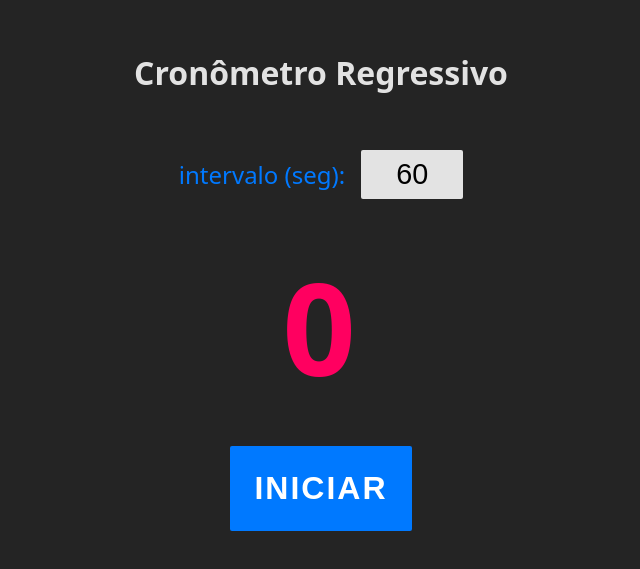
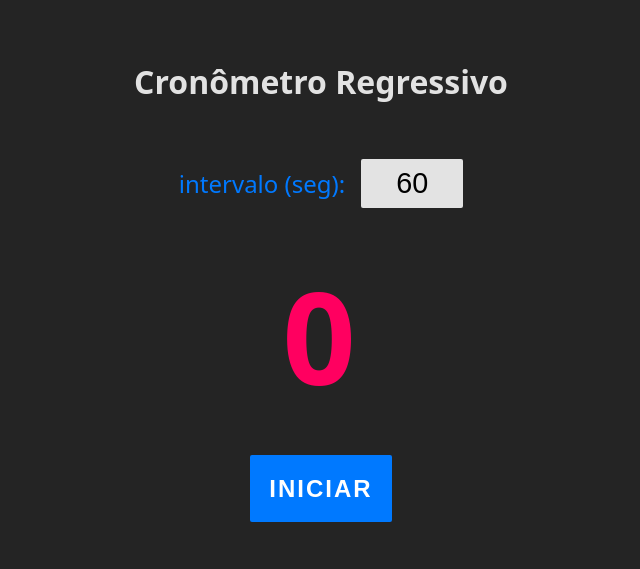
Before and after one commit to wwwacedo/cronometro-regressivo, a React (Vite) app: page / in a window 1280 px wide. Shown: the part 109-678 px from the top of the page, without its empty margins (319-959 px from the left). Built offline with nearby package versions, Linux system fonts and the light colour scheme.

Commit message:
atualização

```diff
--- a/src/App.css
+++ b/src/App.css
@@ -7,5 +7,6 @@
 body {
 	color: rgba(255, 255, 255, 0.87);
 	background-color: #242424;
-	font-family: system-ui, -apple-system, BlinkMacSystemFont, 'Segoe UI', Roboto, Oxygen, Ubuntu, Cantarell, 'Open Sans', 'Helvetica Neue', sans-serif
+	width: 100vw;
+	font-family: system-ui, -apple-system, BlinkMacSystemFont, 'Segoe UI', Roboto, Oxygen, Ubuntu, Cantarell, 'Open Sans', 'Helvetica Neue', sans-serif;
 }
--- a/src/App.jsx
+++ b/src/App.jsx
@@ -11,9 +11,9 @@ const Wrapper = styled.div`
 	align-items: center;
 	justify-content: center;
 	gap: 1rem;
-	place-items: center;
-	width: 100vw;
+	width: 100%;
 	height: 100vh;
+
 `
 const Label = styled.h1`
 	font-size: 2rem;
--- a/src/components/Btn.jsx
+++ b/src/components/Btn.jsx
@@ -14,7 +14,7 @@ export default function Btn({ children, onClick }) {
 }
 
 const Button = styled.button`
-    padding: 1.5rem 1.5rem;
+    padding: 1.2rem 1.2rem;
 	background-color: #0079FF;
 	border: none;
 	border-radius: 2px;
@@ -31,7 +31,7 @@ const Button = styled.button`
         display: flex;
         justify-content: center;
         align-items: center;
-		font-size: 2rem;
+		font-size: 1.5rem;
     }
 
 `
```
